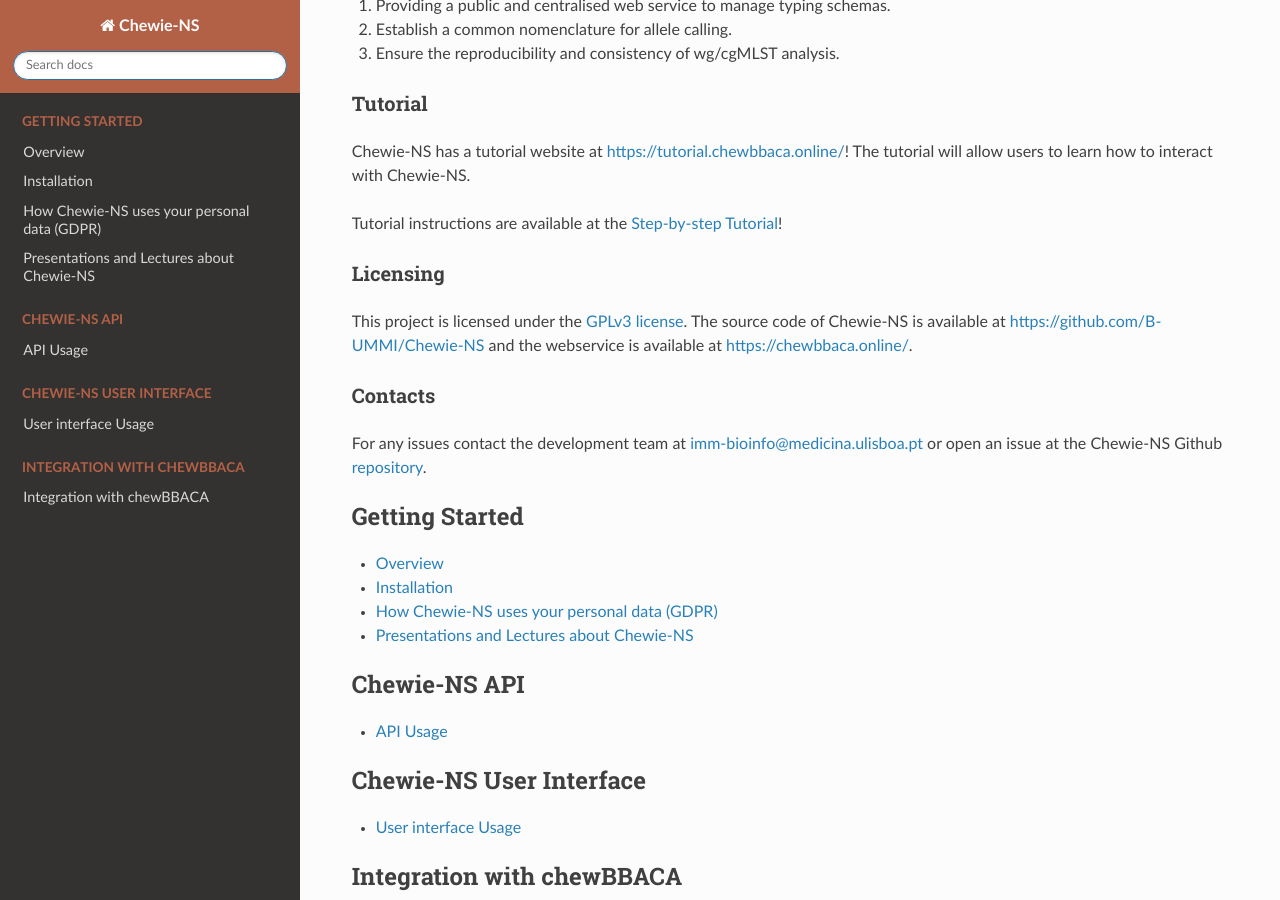
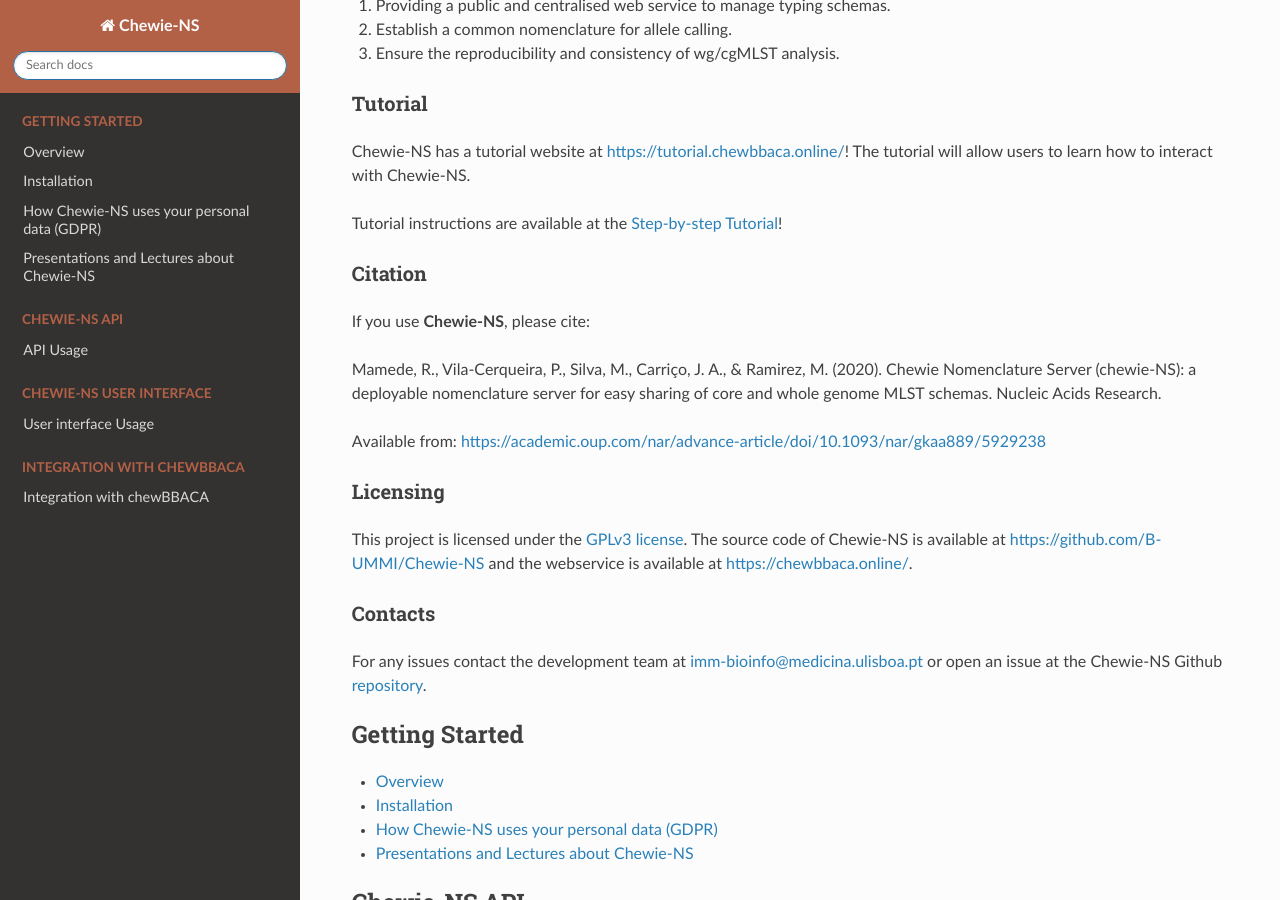
Before and after one commit to B-UMMI/Chewie-NS, a Sphinx documentation site: the page built from docs/index.rst, in a window 1280 px wide and 900 px high, scrolled down 538 px. Built offline with Sphinx 7.4.7 and the Read the Docs theme 2.0.0, drawn with Linux system fonts in a browser that asks for light colours.

Commit message:
Added paper citation.

```diff
--- a/docs/index.rst
+++ b/docs/index.rst
@@ -42,6 +42,15 @@
 
 Tutorial instructions are available at the :doc:`user/tutorial`!
 
+Citation
+::::::::
+
+If you use **Chewie-NS**, please cite:
+
+Mamede, R., Vila-Cerqueira, P., Silva, M., Carriço, J. A., & Ramirez, M. (2020). Chewie Nomenclature Server (chewie-NS): a deployable nomenclature server for easy sharing of core and whole genome MLST schemas. Nucleic Acids Research.
+
+Available from: `<https://academic.oup.com/nar/advance-article/doi/10.1093/nar/gkaa889/5929238>`_
+
 Licensing
 :::::::::
 
```
